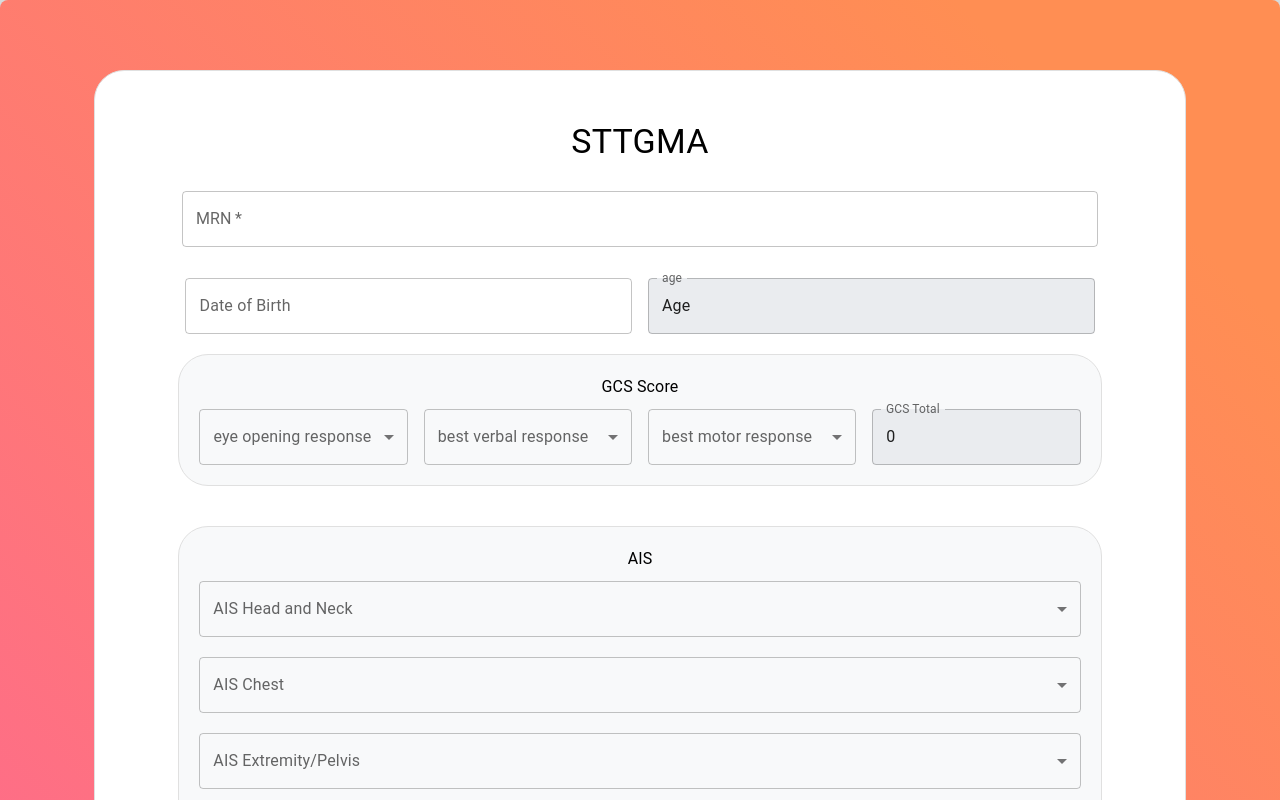
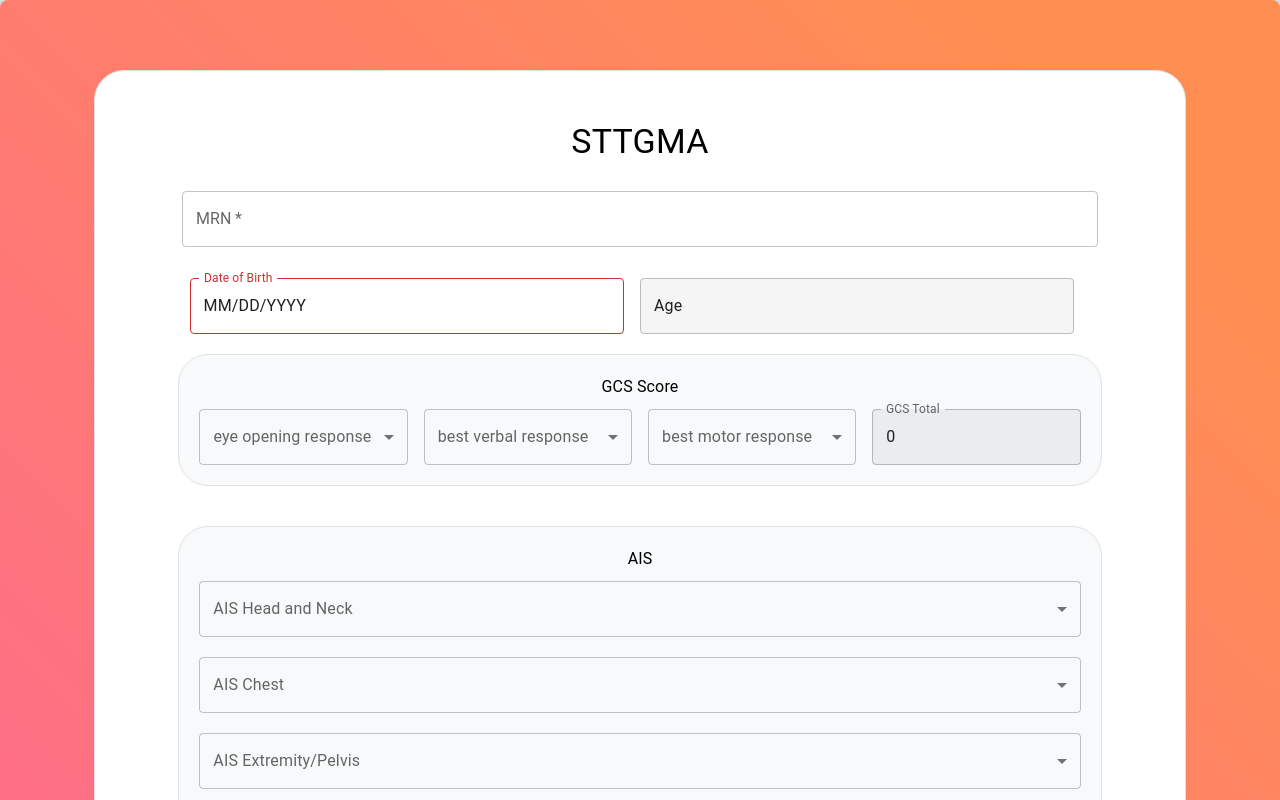
Before and after one commit to m-irfan-arshad/medtel-sttgma-ui, a Next.js app in the folder capybara/: page / in a window 1280 px wide. Shown: the top 800 px of the page. Built offline with nearby package versions, Linux system fonts and the light colour scheme.

Commit message:
Date Picker thing solved

```diff
--- a/capybara/src/app/AgeCalculator.jsx
+++ b/capybara/src/app/AgeCalculator.jsx
@@ -42,24 +42,22 @@ export default function AgeCalculator(props){
     }
   },[dob])
 
-  return(
-  <div style={{ display: 'flex', justifyContent: 'center' ,width: '100%' }}>
-    <Grid container spacing={2} justifyContent = "center" alignItems={"center"}  style={{ marginTop: '15px', marginRight: '4px',marginLeft: '4px'  }}>
-      <Grid item xs={5.25}>
-        <BasicDatePicker></BasicDatePicker>
-      </Grid>
-      <Grid item xs={5.25}>
-        <TextField
+    return(
+    <Grid container spacing={2} justifyContent = "center"  style={{ marginTop: '15px' }}>
+          <Grid item xs={5}>
+            <BasicDatePicker dob = {dob} handleDOBChange={handleDOBChange}></BasicDatePicker>
+          </Grid>
+          <Grid item xs={5}>
+          {age && <TextField
           fullWidth id="outlined-read-only-input"
-          defaultValue= {age}
-          label = "age"
+          defaultValue={age}
+
           InputProps={{
             readOnly: true,
-            sx: { backgroundColor: '#eaecef'},
+            sx: { backgroundColor: '#F5F5F5'},
           }}
-        />
-      </Grid>
-  </Grid>
-  </div>
-  )
+          />}
+          </Grid>
+        </Grid>
+    )
 }
--- a/capybara/src/app/BasicDatePicker.jsx
+++ b/capybara/src/app/BasicDatePicker.jsx
@@ -8,7 +8,7 @@ import FormControl from '@mui/material/FormControl';
 import { styled } from '@mui/system';
 
 
-export default function BasicDatePicker({dob,handleDOBChange}) {
+export default function BasicDatePicker(props) {
   const CenteredFormControl = styled(FormControl)({
     display: 'flex',
     justifyContent: 'center',
@@ -18,10 +18,11 @@ export default function BasicDatePicker({dob,handleDOBChange}) {
 
 <FormControl fullWidth>
     <LocalizationProvider dateAdapter={AdapterDayjs}>
+      {console.log(typeof props.handleDOBChange)}
+        <DatePicker label="Date of Birth"
+        value = {props.dob}
 
-        <DatePicker label="Date of Birth"
-        value = {dob}
-        onChange = {(newValue) => handleDOBChange(newValue)}/>
+        onChange = {(newValue) => props.handleDOBChange(newValue)}/>
 
     </LocalizationProvider>
 </FormControl>
```
